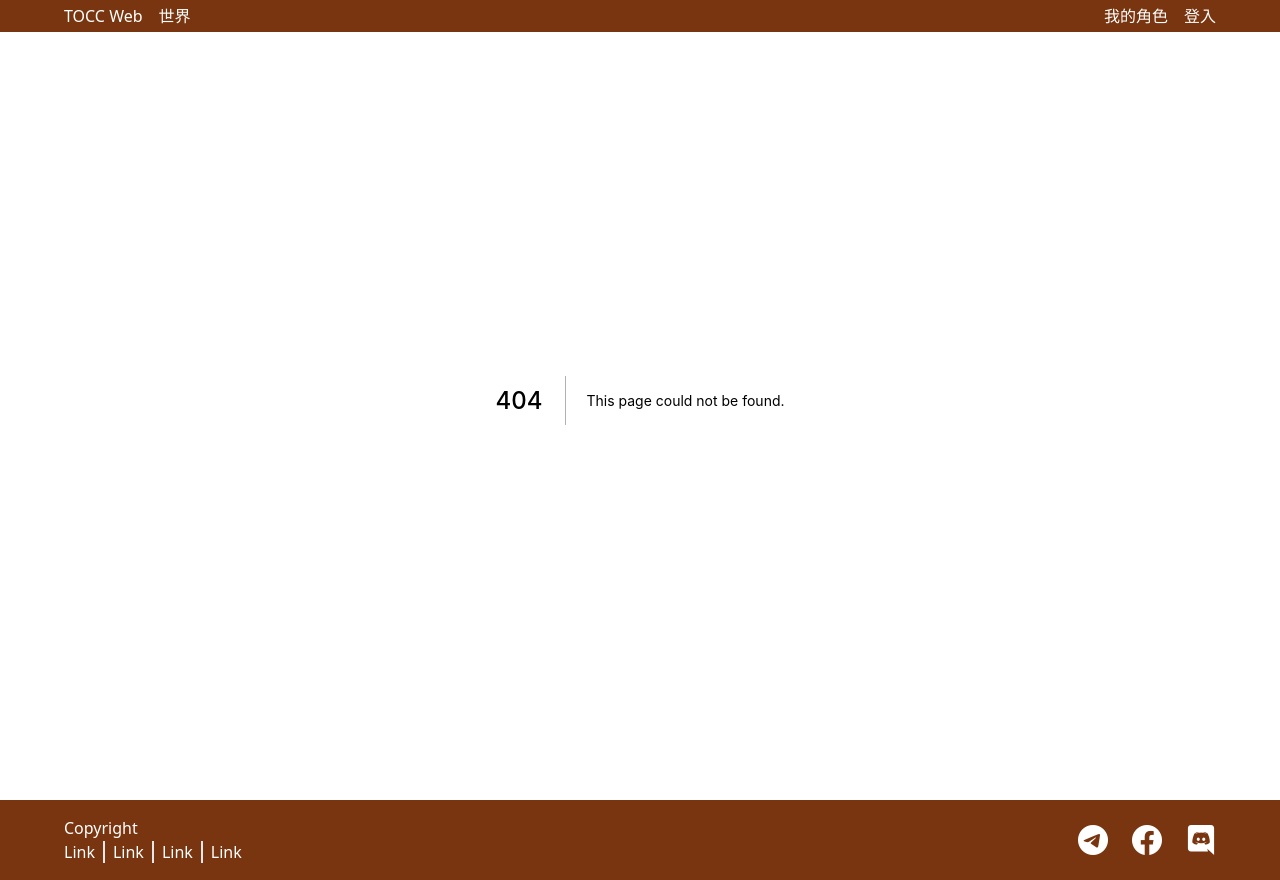
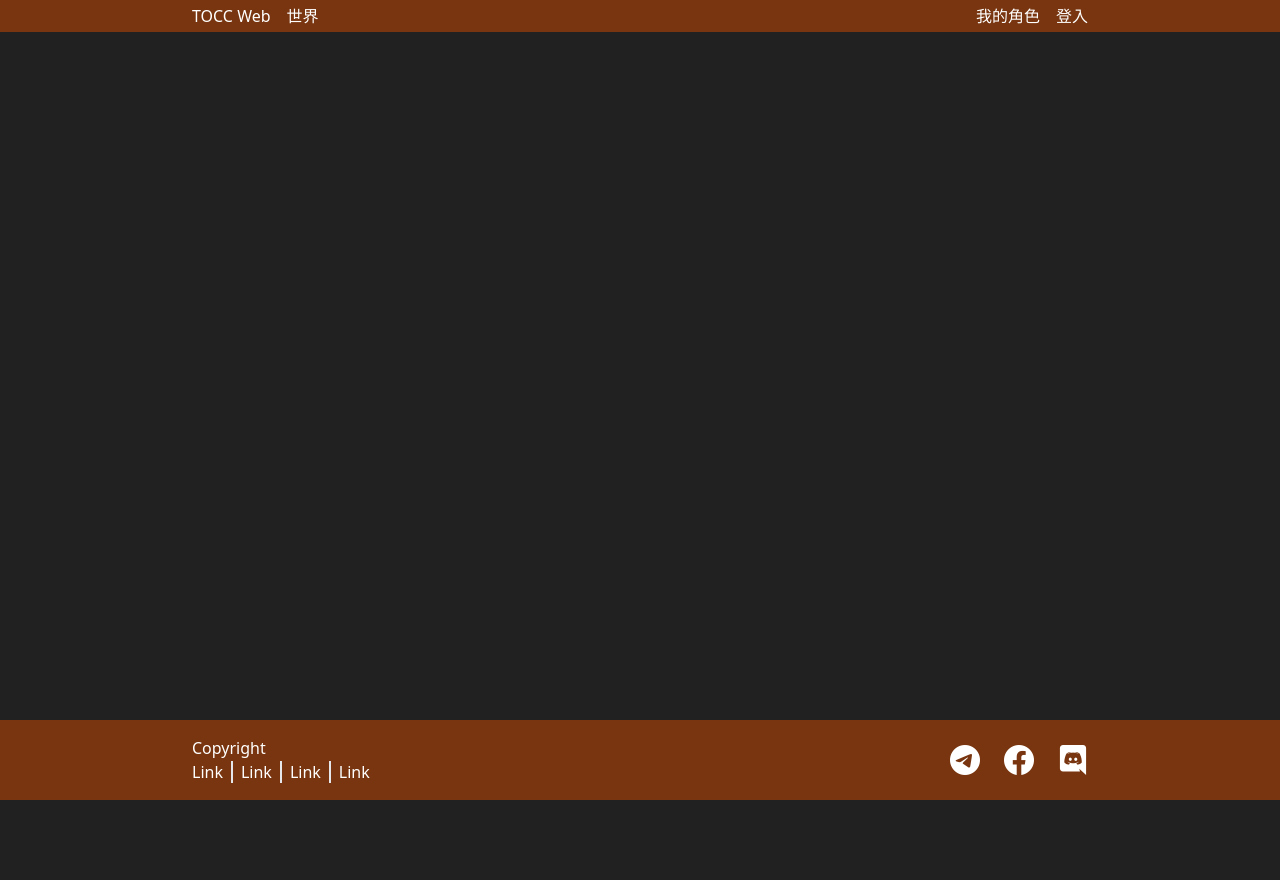
Before and after one commit to SilWolf/tocc-web, a Next.js app: page /blank in a window 1280 px wide. Before the commit this address had no page. After the commit the page ends 800 px from the top, so only its background shows below. Built offline with nearby package versions, Linux system fonts and the light colour scheme.

Commit message:
chore: tailwind config

```diff
--- /dev/null
+++ b/pages/blank.tsx
@@ -0,0 +1,6 @@
+import { NextPage } from 'next'
+
+const BlankPage: NextPage = () => {
+	return <></>
+}
+export default BlankPage
--- a/styles/globals.css
+++ b/styles/globals.css
@@ -6,8 +6,9 @@
 
 @layer base {
 	body {
-		background-image: url('/images/body-bg.jpg');
+		/* background-image: url('/images/body-bg.jpg'); */
 		@apply bg-scroll;
+		background-color: #212121;
 	}
 
 	h3 {
--- a/tailwind.config.js
+++ b/tailwind.config.js
@@ -2,6 +2,13 @@ module.exports = {
 	purge: ['./pages/**/*.{js,ts,jsx,tsx}', './components/**/*.{js,ts,jsx,tsx}'],
 	darkMode: false, // or 'media' or 'class'
 	theme: {
+		screens: {
+			tablet: '640px',
+			// => @media (min-width: 640px) { ... }
+
+			laptop: '1024px',
+			// => @media (min-width: 1024px) { ... }
+		},
 		container: {
 			center: true,
 			padding: {
```
